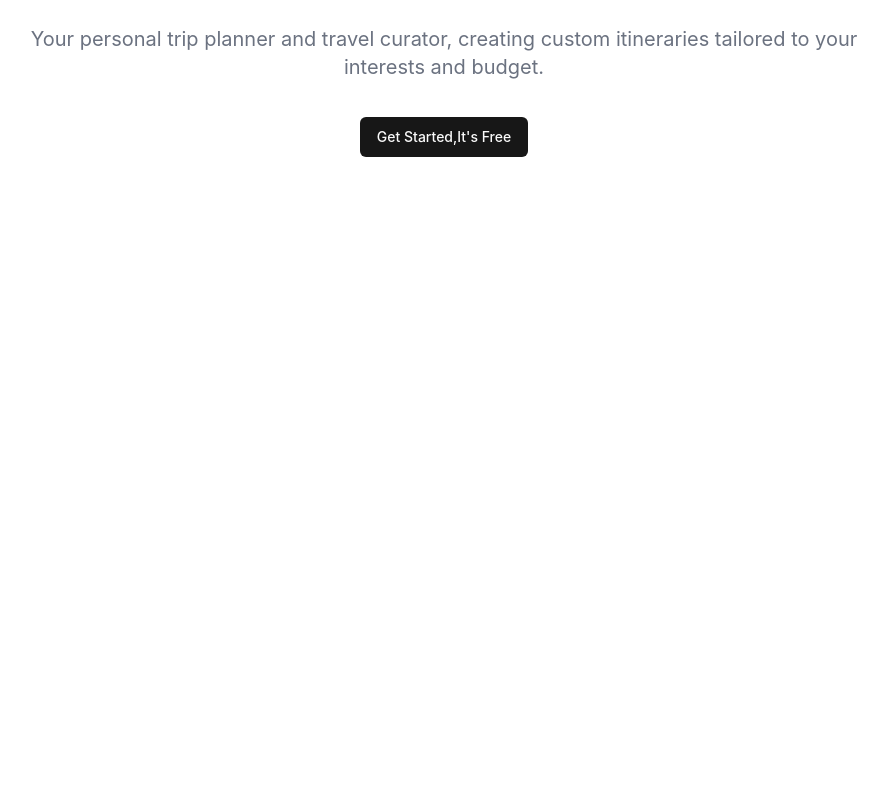
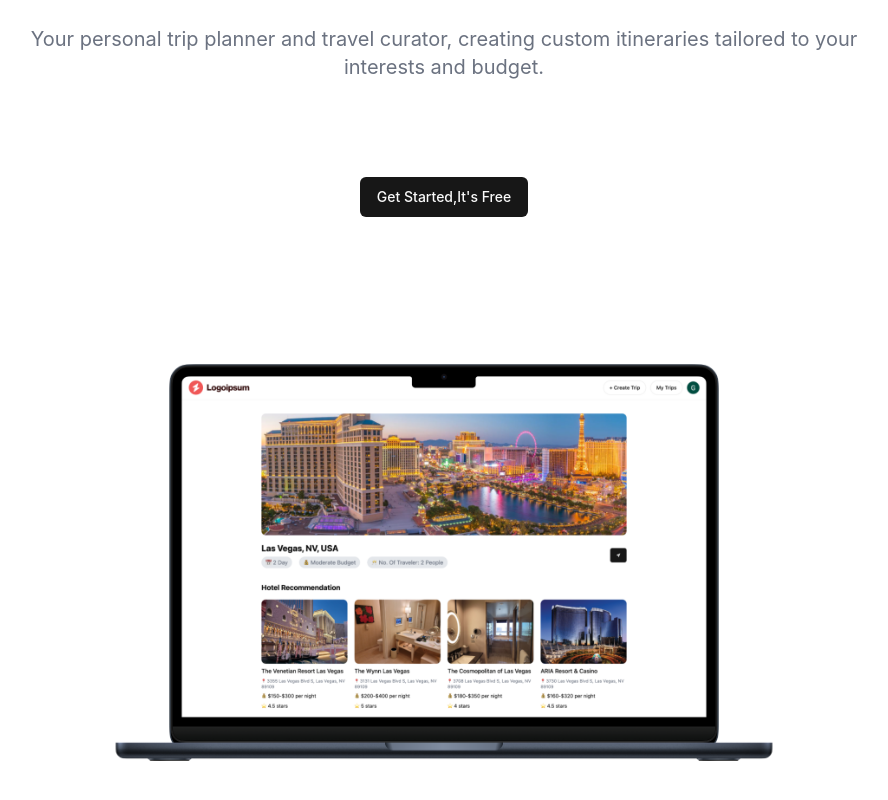
Before and after one commit to harshfreikin/Ai-Trip-Planner, a React (Vite) app: page / in a window 1280 px wide. Shown: the part 352-1152 px from the top of the page, without its empty margins (196-1084 px from the left). Before the commit the page ends 800 px from the top, so only its background shows below. Built offline with nearby package versions, Linux system fonts and the light colour scheme.

Commit message:
landing image done

```diff
--- a/src/components/ui/custom/Hero.jsx
+++ b/src/components/ui/custom/Hero.jsx
@@ -15,9 +15,11 @@ function Hero() {
         Your personal trip planner and travel curator, creating custom
         itineraries tailored to your interests and budget.
       </p>
+      <br></br>
       <Link to="/create-trip">
         <Button> Get Started,It's Free</Button>
       </Link>
+      <img src="/landing.png" className="mt-15" ></img>
     </div>
   );
 }
```
Also changed, not shown: public/landing.png (added).
